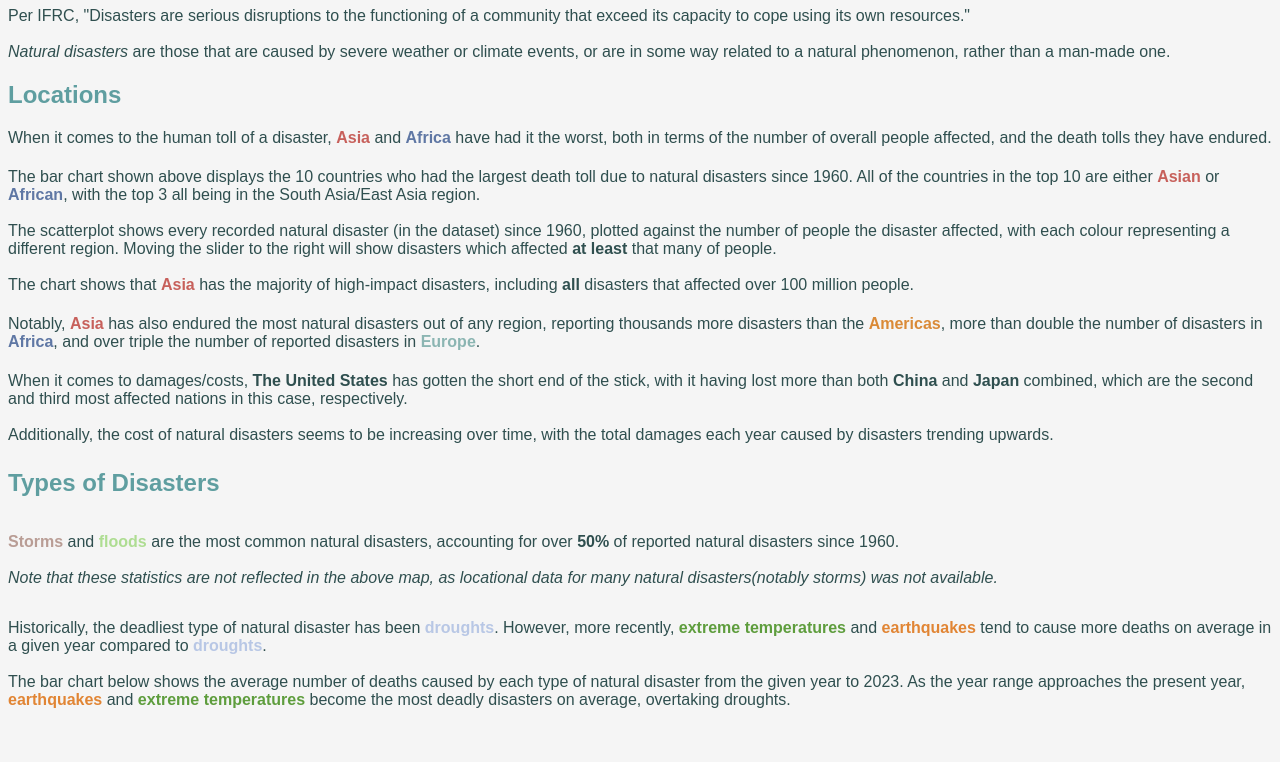
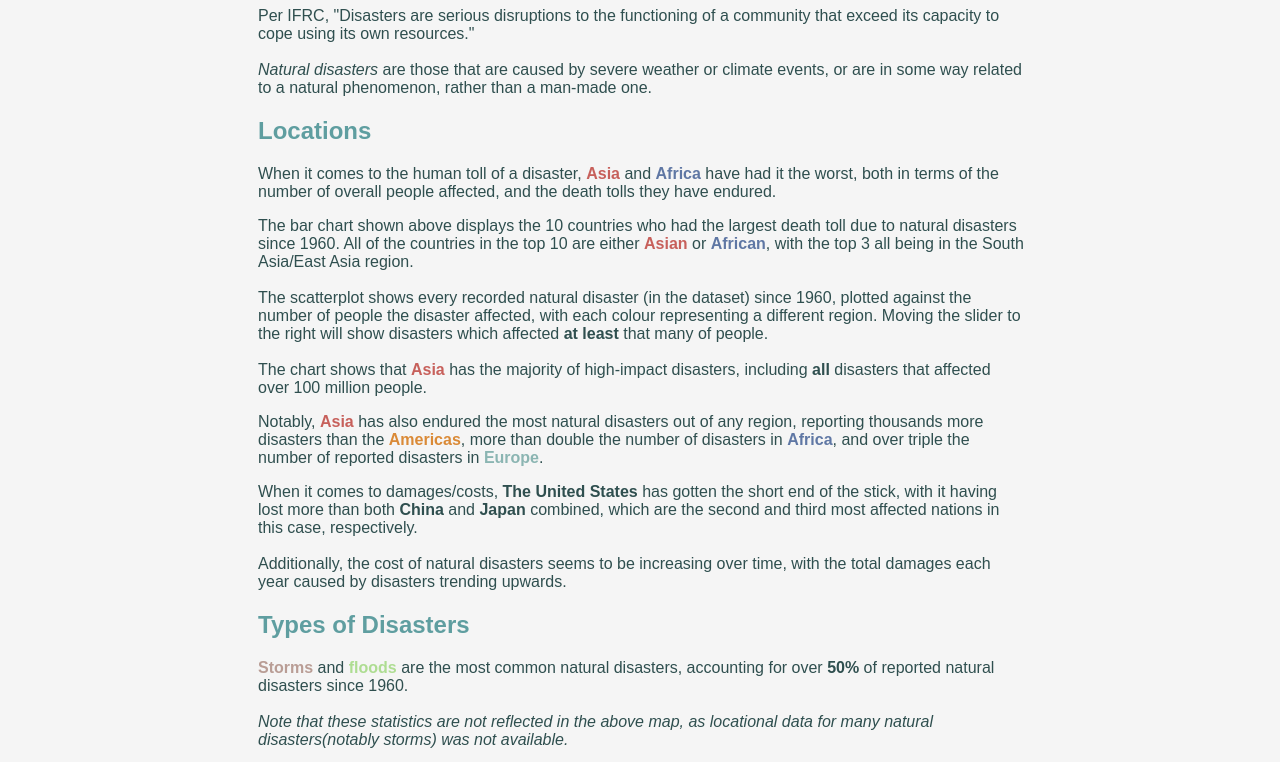
Before and after one commit to ac3088/FIT3179, a plain HTML site: page A2/index.html in a window 1280 px wide. Shown: the part 73-835 px from the top of the page. Before the commit the page ends 800 px from the top, so only its background shows below. Drawn offline with Linux system fonts and the light colour scheme; a script that the page names is missing; a web font is replaced by a local one.

Commit message:
please work

```diff
--- a/A2/css/styles.css
+++ b/A2/css/styles.css
@@ -1,19 +1,11 @@
-#title {
+.title {
     font-family: 'Chalkduster', sans-serif;
     color: cadetblue;
 }
 
-.text_1 {
+.text {
     font-family: sans-serif;
     color: darkslategray;
-    /* width: 58%; */
-}
-
-.text_2 {
-    font-family: sans-serif;
-    color: darkslategray;
-    /* width: 58%; */
-    padding-bottom: 5px;
 }
 
 #deaths_barchart {
@@ -34,25 +26,9 @@
     position: absolute;
 }
 
-.text_3 {
-    font-family: sans-serif;
-    color: darkslategray;
-    float: left;
-    /* width: 28%; */
-    /* padding-right: 20px; */
-}
-
-#section_4 {
-    padding-top: 10px;
-    padding-bottom: 10px;
-}
-
-.text_4 {
-    font-family: sans-serif;
-    color: darkslategray;
-    float: left;
-    /* width: 28%; */
-    /* padding-right: 20px; */
+#avg_deaths_barchart {
+    padding-left: 40px;
+    padding-right: 100px;
 }
 
 .storms {
--- a/A2/index.html
+++ b/A2/index.html
@@ -14,11 +14,11 @@
     <link href="https://fonts.cdnfonts.com/css/chalkduster" rel="stylesheet">
 </head>
 
-<body style="background-color: whitesmoke;">
+<body style="background-color: whitesmoke; padding-left: 250px; width: 60%">
     <div id="section_1">
-        <h1 id="title">The Impact of Natural Disasters</h1>
+        <h1 class="title">The Impact of Natural Disasters</h1>
         <div>
-            <p class="text_1">
+            <p class="text">
                 Per IFRC, "Disasters are serious disruptions to the functioning of a community that exceed its capacity
                 to
                 cope
@@ -32,16 +32,16 @@
     </div>
 
     <div id="section_2">
-        <h2 id="title">Locations</h2>
+        <h2 class="title">Locations</h2>
         <div id="symbol_map"></div>
-        <p class="text_2">
+        <p class="text">
             When it comes to the human toll of a disaster, <span class="asia">Asia</span> and <span
                 class="africa">Africa</span> have had it the
             worst, both in terms of the number of overall people affected, and the death tolls they have endured.
         </p>
         <div id="deaths_barchart"></div>
         <div id="affected_scatterplot"></div>
-        <p class="text_2">
+        <p class="text">
             The bar chart shown above displays the 10 countries who had the largest death toll due to natural disasters
             since 1960. All of the countries in the top 10 are either <span class="asia">Asian</span> or <span
                 class="africa">African</span>, with the top 3 all being in the South Asia/East Asia region.
@@ -55,7 +55,7 @@
             <span style="font-weight: bold;">all</span> disasters that affected over 100 million people.
         </p>
         <div id="region_piechart"></div>
-        <p class="text_2">
+        <p class="text">
             Notably, <span class="asia">Asia</span> has also endured the most natural disasters out of any region,
             reporting thousands more disasters than the <span class="americas">Americas</span>, more than double the
             number of disasters in <span class="africa">Africa</span>, and over triple the number of reported disasters
@@ -63,7 +63,7 @@
         </p>
         <div id="cost_barchart"></div>
         <div id="cost_linechart"></div>
-        <p class="text_2">
+        <p class="text">
             When it comes to damages/costs, <span style="font-weight:bold;">The United States</span> has gotten the
             short end of the stick, with it having lost more than both <span style="font-weight: bold;">China</span> and
             <span style="font-weight: bold;">Japan</span> combined, which are the second and third most affected nations
@@ -74,9 +74,9 @@
         </p>
     </div>
 
-    <h2 id="title">Types of Disasters</h2>
     <div id="section_3">
-        <p class="text_3">
+        <h2 class="title">Types of Disasters</h2>
+        <p class="text">
             <span class="storms">Storms</span> and <span class="floods">floods</span> are the most common natural
             disasters, accounting for over <span style="font-weight: bold;">50%</span> of reported natural disasters
             since 1960.
@@ -87,22 +87,19 @@
             </span>
         </p>
         <div id="dtype_piechart"></div>
-    </div>
-
-    <div id="section_4">
-        <p class="text_4">
+        <div id="avg_deaths_barchart"></div>
+        <p class="text">
             Historically, the deadliest type of natural disaster has been <span class="droughts">droughts</span>.
             However, more recently, <span class="extreme_temp">extreme temperatures</span> and <span
                 class="earthquakes">earthquakes</span> tend to cause more deaths on average in a given year compared to
             <span class="droughts">droughts</span>.
             <br><br>
-            The bar chart below shows the average number of deaths caused by each type of natural disaster from
+            The bar chart above shows the average number of deaths caused by each type of natural disaster from
             the given year to 2023. As the year range approaches the present year, <span
                 class="earthquakes">earthquakes</span> and <span class="extreme_temp">extreme temperatures</span> become
             the most deadly disasters on average, overtaking
             droughts.
         </p>
-        <div id="avg_deaths_barchart"></div>
     </div>
 </body>
 
--- a/A2/js/charts/dtype_piechart.vg.json
+++ b/A2/js/charts/dtype_piechart.vg.json
@@ -4,6 +4,7 @@
     "view": {
         "stroke": "whitesmoke"
     },
+    "height": 300,
     "data": {
         "url": "data/emdat-1960-2023.csv"
     },
```
